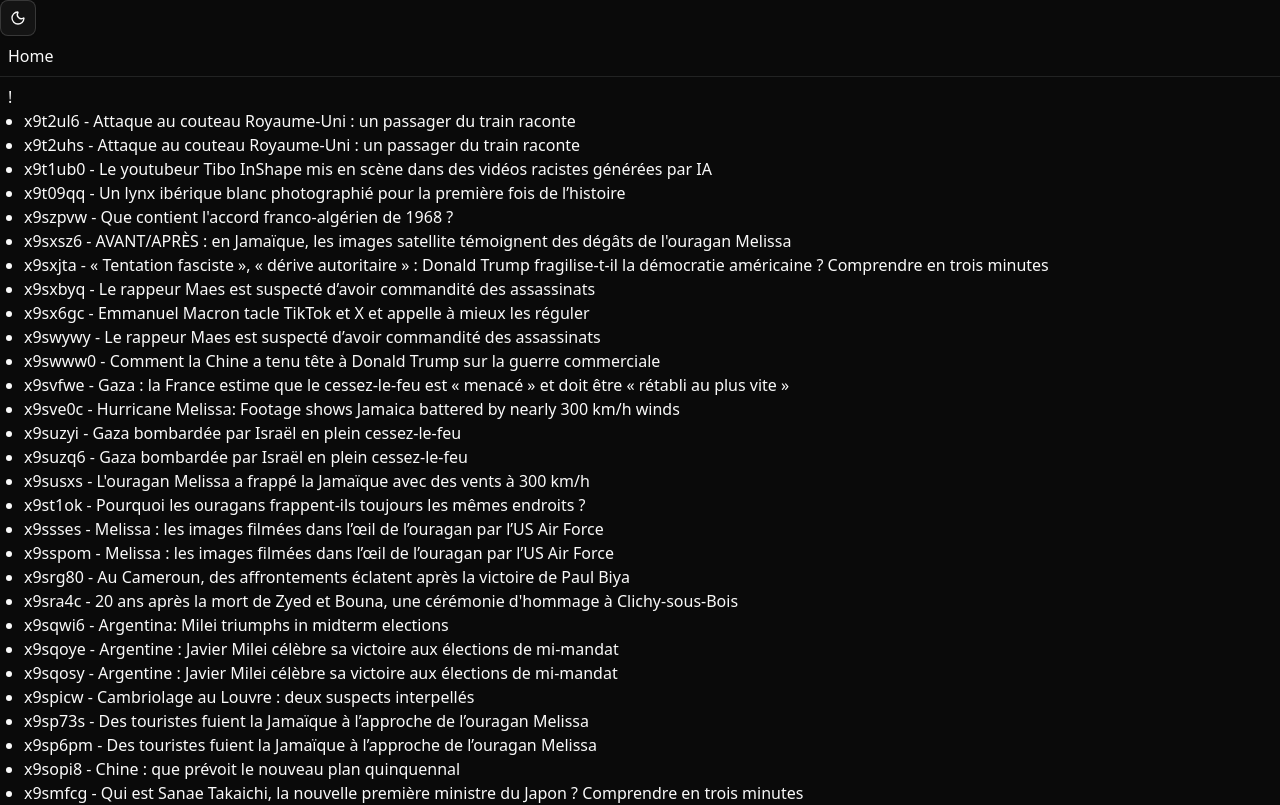
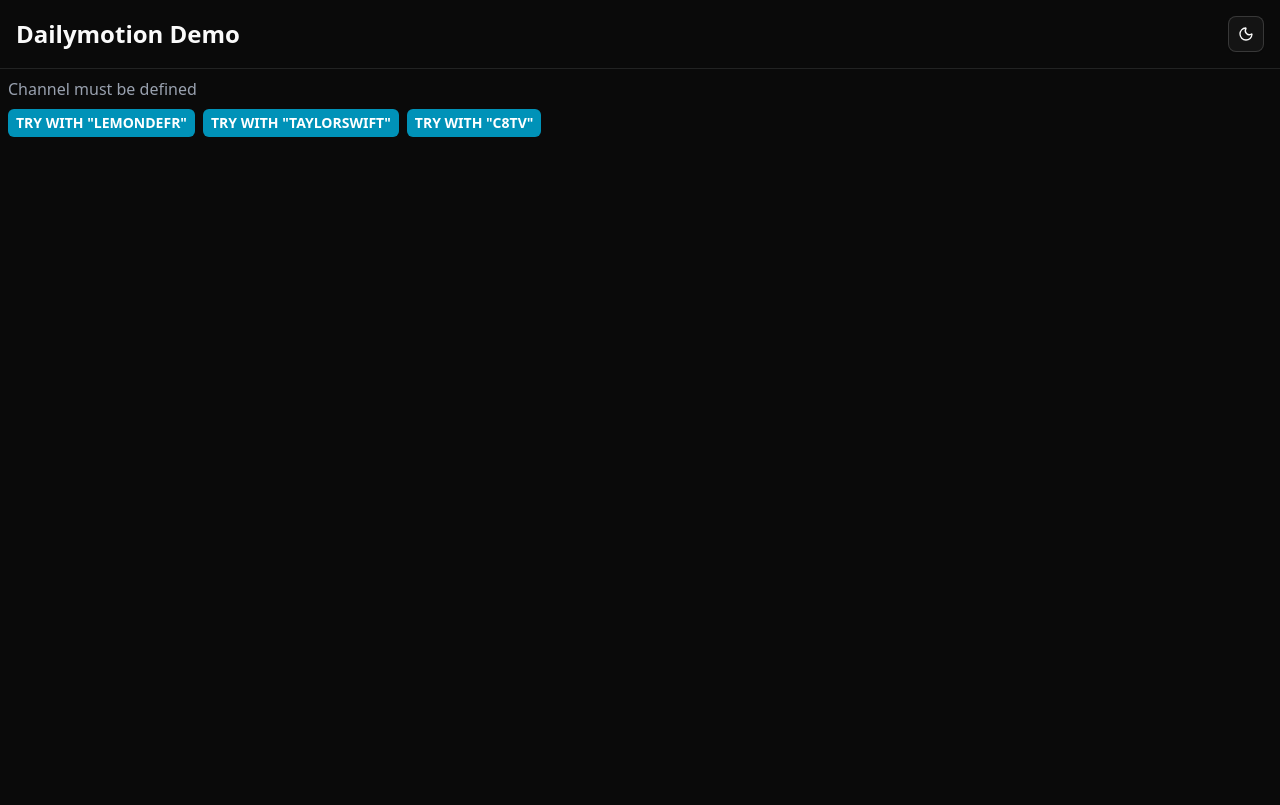
Before and after one commit to nafresne/dailymotion-demo, a React (Vite) app: page / in a window 1280 px wide. Shown: the top 805 px of the page. Built offline with nearby package versions, Linux system fonts and the light colour scheme.

Commit message:
feat(videoGrid): Add loadmore and appHeader

```diff
--- /dev/null
+++ b/src/components/appHeader.tsx
@@ -0,0 +1,10 @@
+import { ModeToggle } from '@/components/modeToggle';
+
+export const AppHeader = () => (
+  <header className="border-b">
+    <div className="container mx-auto px-4 py-4 flex items-center justify-between">
+      <h1 className="text-2xl font-bold">Dailymotion Demo</h1>
+      <ModeToggle />
+    </div>
+  </header>
+);
--- /dev/null
+++ b/src/components/notFoundChannel.tsx
@@ -0,0 +1,40 @@
+import { Link } from '@tanstack/react-router';
+
+export function NotFoundChannel({ error }: { error: Error }) {
+  return (
+    <div className="space-y-2 p-2">
+      <div className="text-gray-600 dark:text-gray-400">
+        <p>{error.message}</p>
+      </div>
+      <p className="flex items-center gap-2 flex-wrap">
+        <Link
+          to="/"
+          search={{
+            channel: 'lemondefr',
+          }}
+          className="bg-cyan-600 text-white px-2 py-1 rounded-sm uppercase font-black text-sm"
+        >
+          Try with "lemondefr"
+        </Link>
+        <Link
+          to="/"
+          search={{
+            channel: 'taylorswift',
+          }}
+          className="bg-cyan-600 text-white px-2 py-1 rounded-sm uppercase font-black text-sm"
+        >
+          Try with "taylorswift"
+        </Link>
+        <Link
+          to="/"
+          search={{
+            channel: 'C8TV',
+          }}
+          className="bg-cyan-600 text-white px-2 py-1 rounded-sm uppercase font-black text-sm"
+        >
+          Try with "C8TV"
+        </Link>
+      </p>
+    </div>
+  );
+}
--- a/src/components/themeProvider.tsx
+++ b/src/components/themeProvider.tsx
@@ -1,73 +1,73 @@
-import { createContext, useContext, useEffect, useState } from "react"
+import { createContext, useContext, useEffect, useState } from 'react';
 
-type Theme = "dark" | "light" | "system"
+type Theme = 'dark' | 'light' | 'system';
 
 type ThemeProviderProps = {
-  children: React.ReactNode
-  defaultTheme?: Theme
-  storageKey?: string
-}
+  children: React.ReactNode;
+  defaultTheme?: Theme;
+  storageKey?: string;
+};
 
 type ThemeProviderState = {
-  theme: Theme
-  setTheme: (theme: Theme) => void
-}
+  theme: Theme;
+  setTheme: (theme: Theme) => void;
+};
 
 const initialState: ThemeProviderState = {
-  theme: "system",
+  theme: 'system',
   setTheme: () => null,
-}
+};
 
-const ThemeProviderContext = createContext<ThemeProviderState>(initialState)
+const ThemeProviderContext = createContext<ThemeProviderState>(initialState);
 
 export function ThemeProvider({
   children,
-  defaultTheme = "system",
-  storageKey = "vite-ui-theme",
+  defaultTheme = 'system',
+  storageKey = 'dailymotion-demo-theme',
   ...props
 }: ThemeProviderProps) {
   const [theme, setTheme] = useState<Theme>(
     () => (localStorage.getItem(storageKey) as Theme) || defaultTheme
-  )
+  );
 
   useEffect(() => {
-    const root = window.document.documentElement
+    const root = window.document.documentElement;
 
-    root.classList.remove("light", "dark")
+    root.classList.remove('light', 'dark');
 
-    if (theme === "system") {
-      const systemTheme = window.matchMedia("(prefers-color-scheme: dark)")
+    if (theme === 'system') {
+      const systemTheme = window.matchMedia('(prefers-color-scheme: dark)')
         .matches
-        ? "dark"
-        : "light"
+        ? 'dark'
+        : 'light';
 
-      root.classList.add(systemTheme)
-      return
+      root.classList.add(systemTheme);
+      return;
     }
 
-    root.classList.add(theme)
-  }, [theme])
+    root.classList.add(theme);
+  }, [theme]);
 
   const value = {
     theme,
     setTheme: (theme: Theme) => {
-      localStorage.setItem(storageKey, theme)
-      setTheme(theme)
+      localStorage.setItem(storageKey, theme);
+      setTheme(theme);
     },
-  }
+  };
 
   return (
     <ThemeProviderContext.Provider {...props} value={value}>
       {children}
     </ThemeProviderContext.Provider>
-  )
+  );
 }
 
 export const useTheme = () => {
-  const context = useContext(ThemeProviderContext)
+  const context = useContext(ThemeProviderContext);
 
   if (context === undefined)
-    throw new Error("useTheme must be used within a ThemeProvider")
+    throw new Error('useTheme must be used within a ThemeProvider');
 
-  return context
-}
+  return context;
+};
--- /dev/null
+++ b/src/components/ui/card.tsx
@@ -0,0 +1,92 @@
+import * as React from "react"
+
+import { cn } from "@/lib/utils"
+
+function Card({ className, ...props }: React.ComponentProps<"div">) {
+  return (
+    <div
+      data-slot="card"
+      className={cn(
+        "bg-card text-card-foreground flex flex-col gap-6 rounded-xl border py-6 shadow-sm",
+        className
+      )}
+      {...props}
+    />
+  )
+}
+
+function CardHeader({ className, ...props }: React.ComponentProps<"div">) {
+  return (
+    <div
+      data-slot="card-header"
+      className={cn(
+        "@container/card-header grid auto-rows-min grid-rows-[auto_auto] items-start gap-2 px-6 has-data-[slot=card-action]:grid-cols-[1fr_auto] [.border-b]:pb-6",
+        className
+      )}
+      {...props}
+    />
+  )
+}
+
+function CardTitle({ className, ...props }: React.ComponentProps<"div">) {
+  return (
+    <div
+      data-slot="card-title"
+      className={cn("leading-none font-semibold", className)}
+      {...props}
+    />
+  )
+}
+
+function CardDescription({ className, ...props }: React.ComponentProps<"div">) {
+  return (
+    <div
+      data-slot="card-description"
+      className={cn("text-muted-foreground text-sm", className)}
+      {...props}
+    />
+  )
+}
+
+function CardAction({ className, ...props }: React.ComponentProps<"div">) {
+  return (
+    <div
+      data-slot="card-action"
+      className={cn(
+        "col-start-2 row-span-2 row-start-1 self-start justify-self-end",
+        className
+      )}
+      {...props}
+    />
+  )
+}
+
+function CardContent({ className, ...props }: React.ComponentProps<"div">) {
+  return (
+    <div
+      data-slot="card-content"
+      className={cn("px-6", className)}
+      {...props}
+    />
+  )
+}
+
+function CardFooter({ className, ...props }: React.ComponentProps<"div">) {
+  return (
+    <div
+      data-slot="card-footer"
+      className={cn("flex items-center px-6 [.border-t]:pt-6", className)}
+      {...props}
+    />
+  )
+}
+
+export {
+  Card,
+  CardHeader,
+  CardFooter,
+  CardTitle,
+  CardAction,
+  CardDescription,
+  CardContent,
+}
--- /dev/null
+++ b/src/components/videoCard.tsx
@@ -0,0 +1,19 @@
+import { Card, CardHeader, CardTitle } from '@/components/ui/card';
+import type { Video } from '@/services/dailymotionApi';
+
+export const VideoCard = ({ video }: { video: Video }) => (
+  <Card className="relative aspect-video">
+    <img
+      src={video.thumbnail_url}
+      alt={video.title}
+      className="absolute inset-0 h-full w-full object-contain"
+    />
+
+    <CardHeader className="h-full flex items-start">
+      <CardTitle className="text-white drop-shadow-lg">
+        <span className="absolute inset-0 -inset-x-2 -inset-y-1 bg-black/60 rounded -z-10" />
+        {video.title}
+      </CardTitle>
+    </CardHeader>
+  </Card>
+);
--- /dev/null
+++ b/src/components/videoGrid.tsx
@@ -0,0 +1,38 @@
+import { VideoCard } from '@/components/videoCard';
+import { Button } from '@/components/ui/button';
+import type { VideosList } from '@/services/dailymotionApi';
+import { Fragment } from 'react/jsx-runtime';
+
+interface VideoGridProps {
+  videosList: VideosList[];
+  hasMore?: boolean;
+  onLoadMore?: () => void;
+  isLoading?: boolean;
+}
+
+export const VideoGrid = ({
+  videosList,
+  hasMore = false,
+  onLoadMore,
+  isLoading = false,
+}: VideoGridProps) => (
+  <div className="flex flex-col gap-6">
+    <div className="grid grid-cols-1 sm:grid-cols-2 md:grid-cols-3 lg:grid-cols-4 gap-4">
+      {videosList.map((page) => (
+        <Fragment key={page.page}>
+          {page.list.map((video) => (
+            <VideoCard key={video.id} video={video} />
+          ))}
+        </Fragment>
+      ))}
+    </div>
+
+    {hasMore && onLoadMore && (
+      <div className="flex justify-center">
+        <Button onClick={onLoadMore} disabled={isLoading} size="lg">
+          {isLoading ? 'Chargement...' : 'Load more'}
+        </Button>
+      </div>
+    )}
+  </div>
+);
--- a/src/routes/__root.tsx
+++ b/src/routes/__root.tsx
@@ -1,29 +1,15 @@
-import {
-  createRootRouteWithContext,
-  Link,
-  Outlet,
-} from "@tanstack/react-router";
-import { ReactQueryDevtools } from "@tanstack/react-query-devtools";
-import { TanStackRouterDevtools } from "@tanstack/react-router-devtools";
+import { createRootRouteWithContext, Outlet } from '@tanstack/react-router';
+import { ReactQueryDevtools } from '@tanstack/react-query-devtools';
+import { TanStackRouterDevtools } from '@tanstack/react-router-devtools';
 
-import { ThemeProvider } from "@/components/themeProvider";
-import { ModeToggle } from "@/components/modeToggle";
-import type { QueryClient } from "@tanstack/react-query";
-import { NotFound } from "@/components/notFound";
+import { ThemeProvider } from '@/components/themeProvider';
+import type { QueryClient } from '@tanstack/react-query';
+import { NotFound } from '@/components/notFound';
+import { AppHeader } from '@/components/appHeader';
 
 const RootLayout = () => (
-  <ThemeProvider defaultTheme="dark" storageKey="vite-ui-theme">
-    <ModeToggle />
-    <div className="p-2 flex gap-2">
-      <Link
-        to="/"
-        className="[&.active]:font-bold"
-        search={{ channel: "lemondefr" }}
-      >
-        Home
-      </Link>{" "}
-    </div>
-    <hr />
+  <ThemeProvider defaultTheme="dark">
+    <AppHeader />
 
     <Outlet />
 
--- a/src/routes/index.tsx
+++ b/src/routes/index.tsx
@@ -1,6 +1,8 @@
-import { useSuspenseQuery } from '@tanstack/react-query';
+import { useSuspenseInfiniteQuery } from '@tanstack/react-query';
 import { createFileRoute } from '@tanstack/react-router';
-import { videosQueryOptions } from '@/services/dailymotionApi';
+import { videosQueryOptions, fetchVideo } from '@/services/dailymotionApi';
+import { VideoGrid } from '@/components/VideoGrid';
+import { NotFoundChannel } from '@/components/notFoundChannel';
 
 type IndexSearch = {
   channel: string;
@@ -8,9 +10,7 @@
 
 export const Route = createFileRoute('/')({
   component: Index,
-  errorComponent: ({ error }) => {
-    return <div>{error.message}</div>;
-  },
+  errorComponent: NotFoundChannel,
   loaderDeps: ({ search: { channel } }) => ({ channel }),
   loader: ({ context: { queryClient }, deps: { channel } }) => {
     return queryClient.ensureQueryData(videosQueryOptions(channel));
@@ -24,21 +24,24 @@
 
 function Index() {
   const { channel } = Route.useSearch();
-  const videosQuery = useSuspenseQuery(videosQueryOptions(channel));
-  const videos = videosQuery.data;
+
+  const { data, hasNextPage, fetchNextPage, isFetchingNextPage } =
+    useSuspenseInfiniteQuery({
+      queryKey: ['channel', { channelId: channel }, 'videos'],
+      queryFn: ({ pageParam = 1 }) => fetchVideo(channel, pageParam),
+      getNextPageParam: (lastPage) =>
+        lastPage.has_more ? lastPage.page + 1 : undefined,
+      initialPageParam: 1,
+    });
 
   return (
     <div className="p-2">
-      <h3>{channel}!</h3>
-      <ul className="list-disc pl-4">
-        {videos.list.map((video) => (
-          <li key={video.id} className="whitespace-nowrap">
-            <div>
-              {video.id} - {video.title}
-            </div>
-          </li>
-        ))}
-      </ul>
+      <VideoGrid
+        videosList={data.pages}
+        hasMore={hasNextPage}
+        onLoadMore={fetchNextPage}
+        isLoading={isFetchingNextPage}
+      />
     </div>
   );
 }
--- a/src/services/dailymotionApi.ts
+++ b/src/services/dailymotionApi.ts
@@ -27,11 +27,11 @@
   channelId: string,
   page?: number
 ): Promise<VideosList> => {
-  if (channelId === '') {
+  if (!channelId) {
     throw new Error('Channel must be defined');
   }
 
   // https://api.dailymotion.com/user/lemondefr/videos?fields=id,title,thumbnail_url&limit=40
 
-  return !page ? mockedDataPage1 : mockedDataPage2;
+  return page === 1 ? mockedDataPage1 : mockedDataPage2;
 };
```
